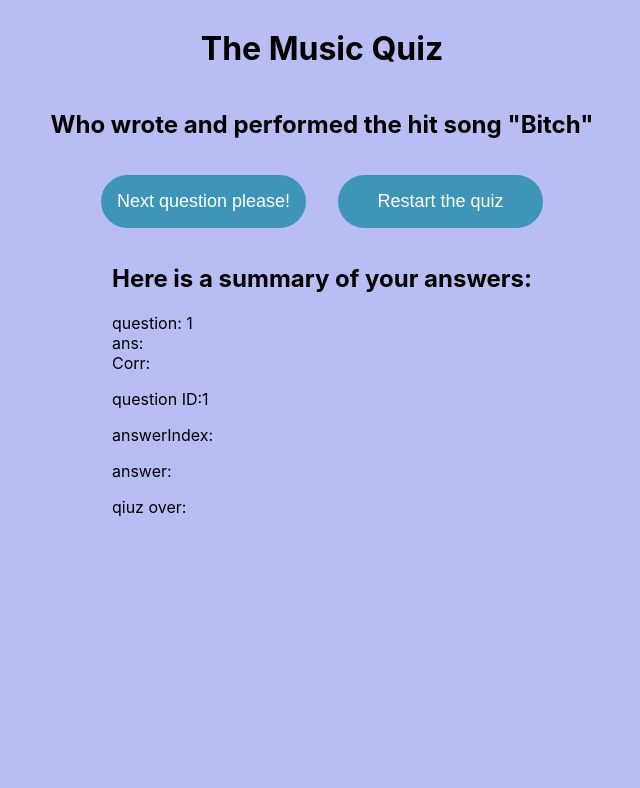
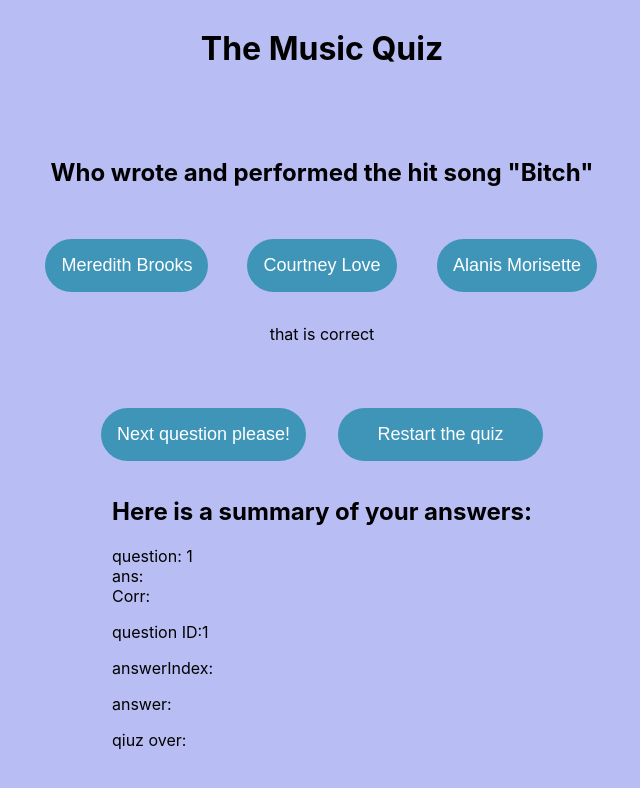
Before and after one commit to Technigo/project-redux-quiz, a React (Vite) app: page / in a window 1280 px wide. Shown: the top 788 px of the page, without its empty margins (318-958 px from the left). Built offline with nearby package versions, Linux system fonts and the light colour scheme.

Commit message:
move question to question component

```diff
--- a/src/components/CurrentQuestion.jsx
+++ b/src/components/CurrentQuestion.jsx
@@ -51,12 +51,8 @@ export const CurrentQuestion = () => {
       <div className="header">
         <h1>The Music Quiz</h1>
       </div>
-      <div className="question">
-        <h2>{question.questionText}</h2>
-      </div>
-
       <div className="question-options">
-        {/*question.id === quizOver is false && <QuestionOne />*/}
+        {/*question.id === quizOver is false &&*/ <QuestionOne />}
       </div>
       <div className="footer">
         <button onClick={nextQuestion} className="next">
--- a/src/components/QuestionOne.jsx
+++ b/src/components/QuestionOne.jsx
@@ -23,6 +23,9 @@ export const QuestionOne = () => {
   return (
     <div>
       <div className="option-container">
+        <div className="question">
+          <h2>{question.questionText}</h2>
+        </div>
         <div className="option-button one">
           <button onClick={() => submit(0)}>{question.options[0]}</button>
         </div>
--- a/src/index.css
+++ b/src/index.css
@@ -60,7 +60,8 @@ button:active {
   display: grid;
   grid-template-columns: 1fr 1fr 1fr;
   grid-template-areas:
-    "one two  three"
+    ". question . "
+    "one two three"
     ". eval . ";
 }
 .eval {
@@ -68,6 +69,21 @@ button:active {
   grid-column-end: 3;
   place-self: center;
   margin: 1rem;
+}
+.question {
+  grid-column-start: 1;
+  grid-column-end: 4;
+  place-self: center;
+  margin: 1rem;
+}
+.one {
+  place-self: center;
+}
+.two {
+  place-self: center;
+}
+.three {
+  place-self: center;
 }
 
 .footer {
```
